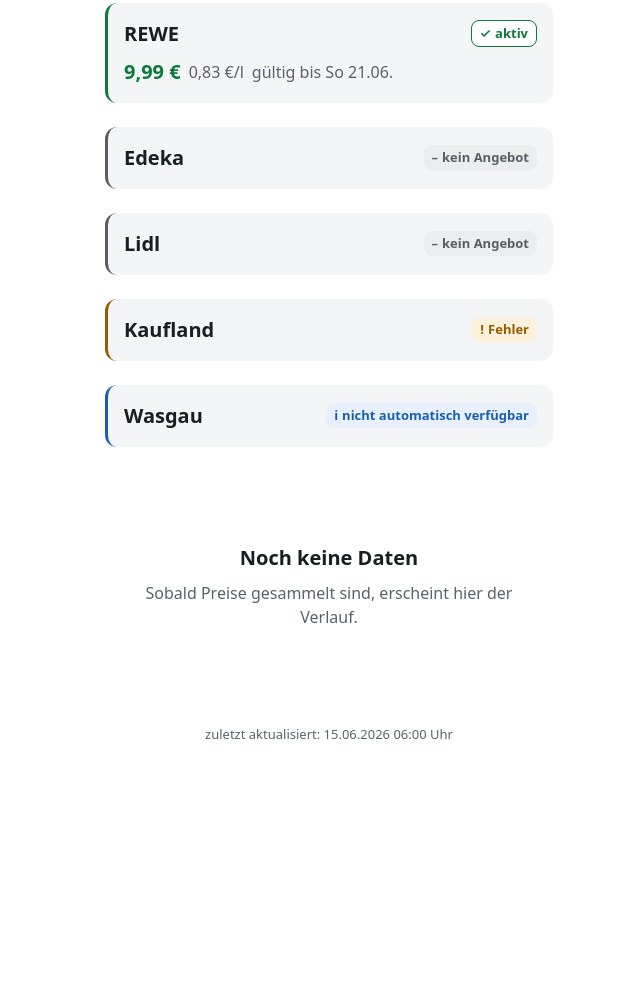
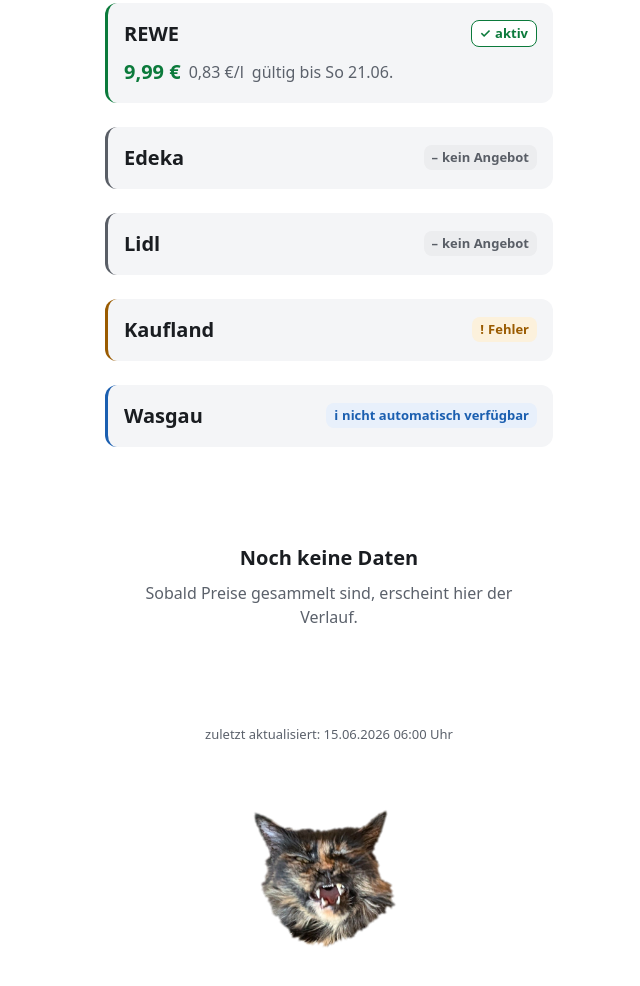
Before and after one commit to Polarfox-code-inc/ColaApp, a website built with Vite: page web/index.html in a window 1280 px wide. Shown: the part 268-1254 px from the top of the page, without its empty margins (311-951 px from the left). Before the commit the page ends 1060 px from the top, so only its background shows below. Built offline with nearby package versions, Linux system fonts and the light colour scheme; files whose address does not match are found by name.

Commit message:
feat(quick-260616-ixt): add decorative cat logo below footer
- Static <img src=catlogo.png> as last child of <main>, after footer
- Relative src resolves under /ColaApp/ Pages subpath; alt= decorative
- Intrinsic 640x480 to avoid CLS; lazy/async decoding
- .site-logo block uses only existing :root tokens (centered, max 200px)

```diff
--- a/web/index.html
+++ b/web/index.html
@@ -18,6 +18,17 @@
       <section id="cards" class="section section--cards" aria-label="Angebote je Markt"></section>
       <section id="graph" class="section section--graph" aria-label="Preisverlauf"></section>
       <footer id="footer" class="section section--footer"></footer>
+      <div class="site-logo">
+        <img
+          class="site-logo__img"
+          src="catlogo.png"
+          alt=""
+          width="640"
+          height="480"
+          loading="lazy"
+          decoding="async"
+        />
+      </div>
     </main>
     <script type="module" src="/src/main.js"></script>
   </body>
--- a/web/src/styles.css
+++ b/web/src/styles.css
@@ -315,3 +315,16 @@
 .chart-legend__note {
   font-style: italic;
 }
+
+/* ---- Site logo (decorative, bottom of page) ---- */
+.site-logo {
+  margin-top: var(--space-xl);
+  text-align: center;
+}
+.site-logo__img {
+  display: block;
+  width: 60%;
+  max-width: 200px;
+  height: auto;
+  margin-inline: auto;
+}
```
